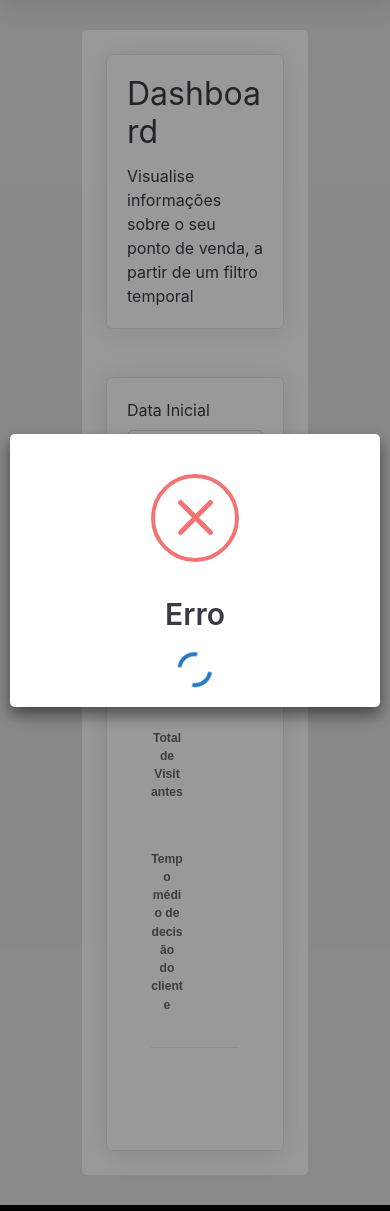
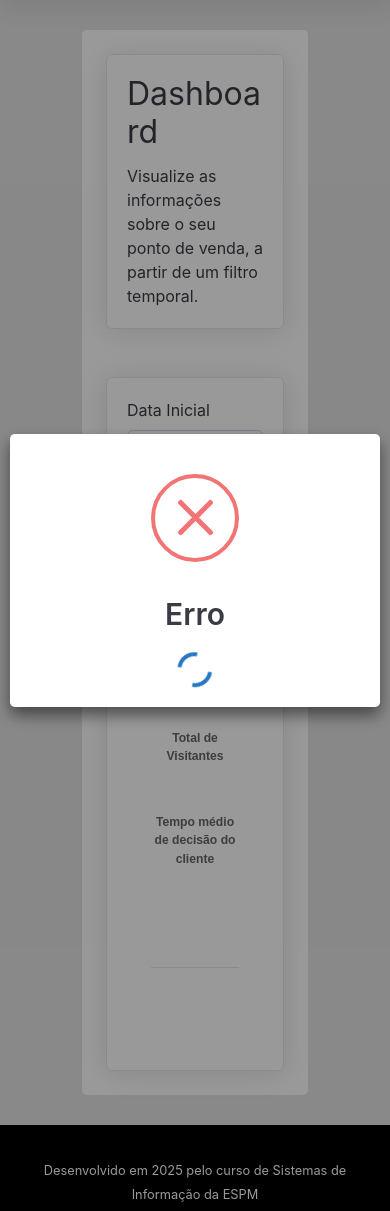
Before and after one commit to tech-espm/inter-3sem-2025-mercadinho, a Flask app: page / in a window 390 px wide. Shown: the part 70-1281 px from the top of the page. Run offline with Flask 3, Linux system fonts and the light colour scheme; data that the repository does not hold is empty; parts of the project's set-up code (start-up, migrations or seed data) failed here and were passed over; some libraries are stand-ins or nearby versions.

Commit message:
Ajuste no design responsivo

```diff
--- a/templates/index/index.html
+++ b/templates/index/index.html
@@ -5,18 +5,18 @@
     <div class="row">
       <div class="container-fluid fundo-branco-borda-arredondada">
         <div class="row">
-          <div class="col-sm-4 col-xl-6">
+          <div class="col-lg-5">
             <div class="card shadow my-4">
               <div class="card-body">
                 <h2 class="card-title">Dashboard</h2>
                 <p class="card-text">
-                  Visualise informações sobre o seu ponto de venda, a partir de
-                  um filtro temporal
+                  Visualize as informações sobre o seu ponto de venda, a partir
+                  de um filtro temporal.
                 </p>
               </div>
             </div>
           </div>
-          <div class="col-sm-8 col-xl-6">
+          <div class="col-lg-7">
             <form class="card shadow my-4" id="form">
               <div class="card-body">
                 <div class="row">
@@ -58,7 +58,7 @@
           <div class="card-body">
             <div class="container-fluid">
               <div class="row">
-                <div class="col-6">
+                <div class="col-lg-6">
                   <p class="subtitulo">Total de Visitantes</p>
                   <p id="total_visitas" class="GdsNums"></p>
                   <div class="pt-4">
@@ -66,7 +66,7 @@
                     <p id="resultado" class="GdsNums"></p>
                   </div>
                 </div>
-                <div class="col-6" id="div-geladeira">
+                <div class="col-lg-6" id="div-geladeira">
                   <canvas
                     id="graficoAtratividade"
                     width="100%"
@@ -76,8 +76,8 @@
               </div>
               <hr />
               <div class="row">
-                <div class="col-6" id="div-heatmap"></div>
-                <div class="col-6" id="div-linha">
+                <div class="col-lg-6" id="div-heatmap"></div>
+                <div class="col-lg-6" id="div-linha">
                   <canvas
                     id="graficoFluxoHora"
                     width="100%"
--- a/templates/index/sobre.html
+++ b/templates/index/sobre.html
@@ -6,7 +6,7 @@
       <div class="container-fluid fundo-branco-borda-arredondada">
         <div class="row margin-row-interna">
           <div class="col-lg-5">
-            <h1>SOBRE NÓS</h1>
+            <h1>Sobre Nós</h1>
             <p class="formatacao-texto-sobre pt-4">
               Lorem ipsum dolor sit amet consectetur adipisicing elit. Dolores
               porro, possimus ullam corrupti ipsa at nihil. Ipsam quod eos
```
